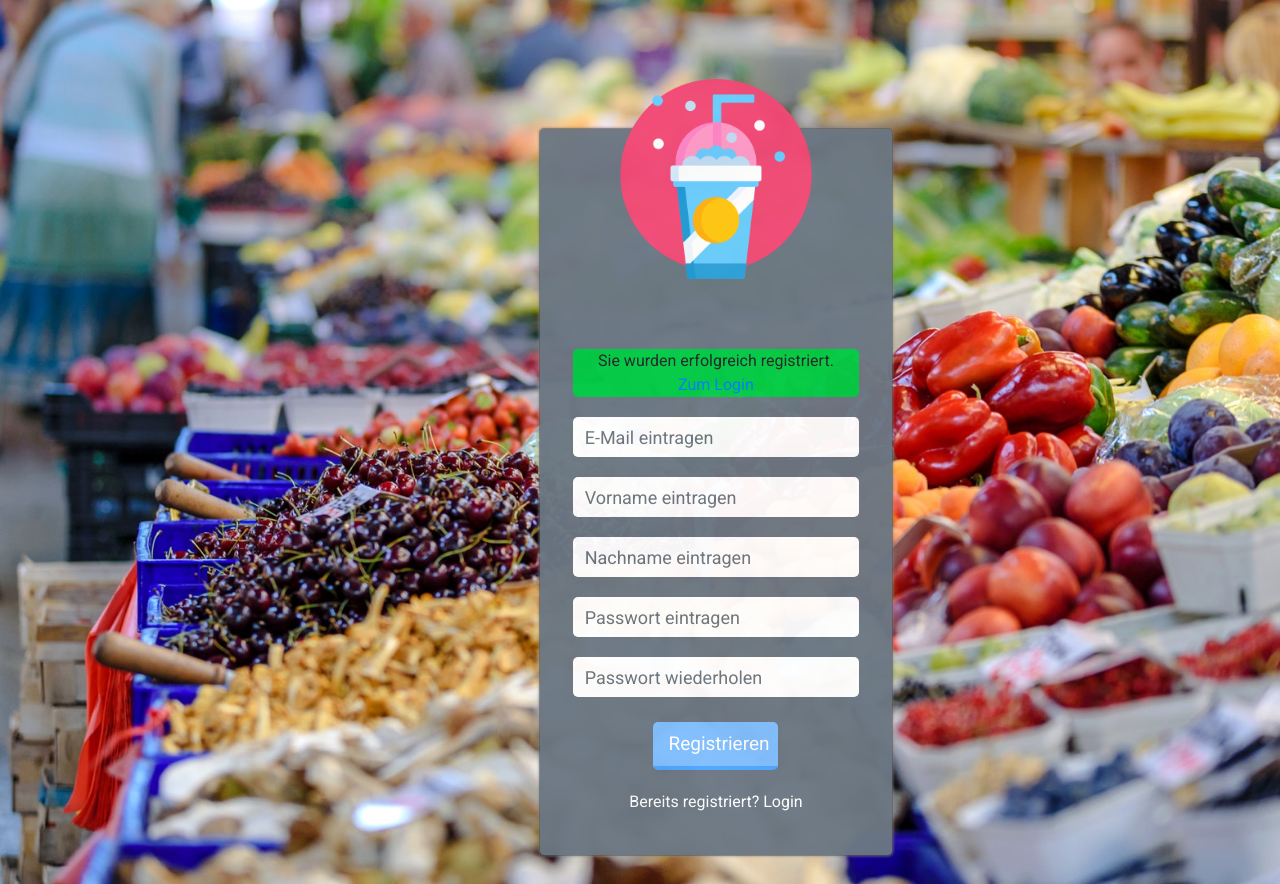
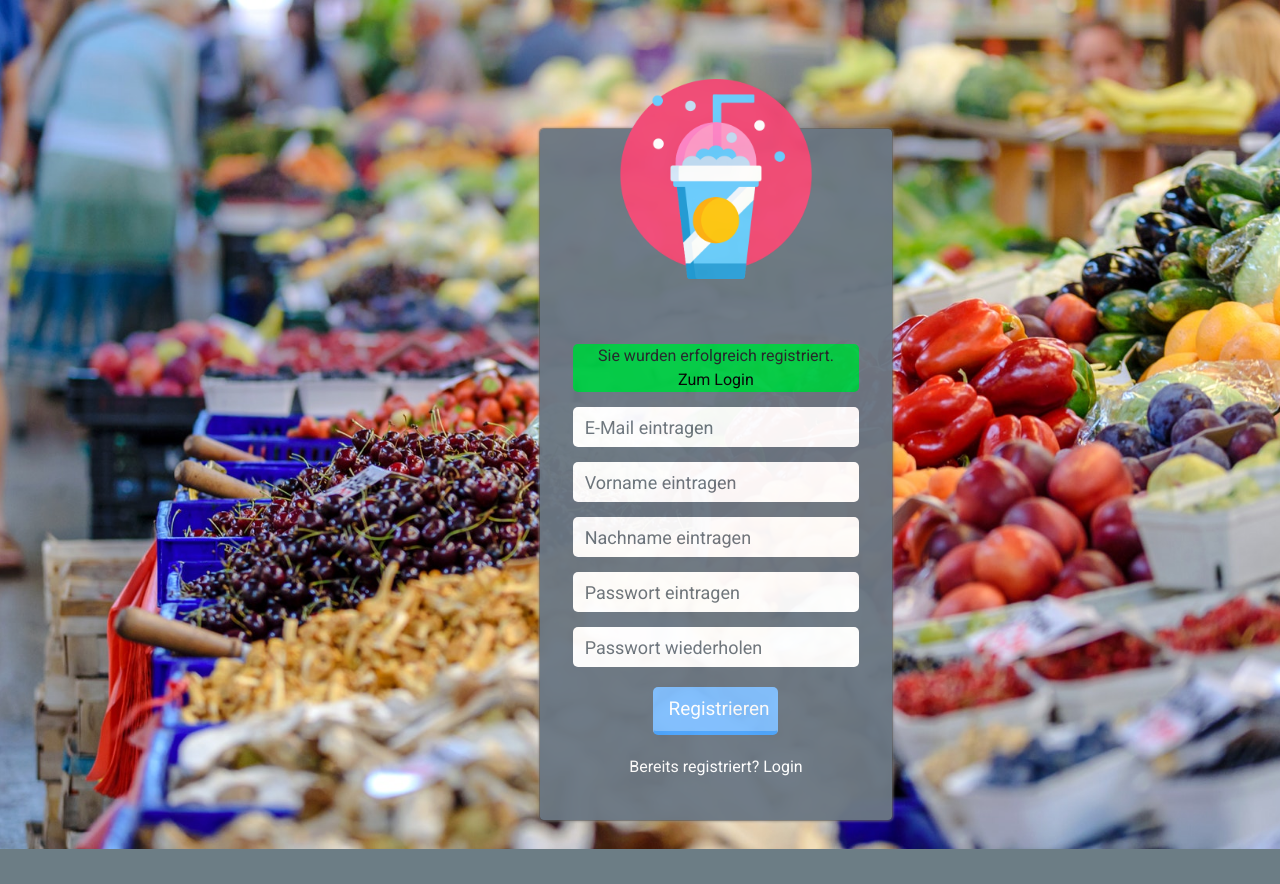
Before and after one commit to pollokc/Web-Programmierung-Shop, a PHP site: page /Web-Programmierung-Shop/register.php?register=1 in a window 1280 px wide. After the commit the page ends 849 px from the top, so only its background shows below. Run offline with PHP 8.4, Linux system fonts and the light colour scheme; data that the repository does not hold is empty.

Commit message:
Kleine Anpassung RegisterStyle

```diff
--- a/css/indexregister.css
+++ b/css/indexregister.css
@@ -33,7 +33,7 @@
     width:200px;
 }
 .form-group{
-    margin-bottom: 20px;
+    margin-bottom: 15px;
 }
 .form-group input{
     height: 40px;
--- a/register.php
+++ b/register.php
@@ -28,7 +28,7 @@
             $result = $statement->execute(array('email' => $email, 'passwort' => $passwort_saltedhash, 'salz' => $salz, 'vorname' => $vorname, 'nachname' => $nachname));
             //Nutzer über Status benachrichtigen
             if($result) {
-                $message = 'Sie wurden erfolgreich registriert. <a class="txt2 hov1" href="index.php"><br>Zum Login</a>';
+                $message = 'Sie wurden erfolgreich registriert. <a style="color: #000000;" href="index.php"><br>Zum Login</a>';
                 //HIER EMAIL SENDEN
                 // $betreff = "Registrierung TheJuiceBox";
                 // $from = "From: TheJuiceBox <noreply@thejuicebox.de>";
```
